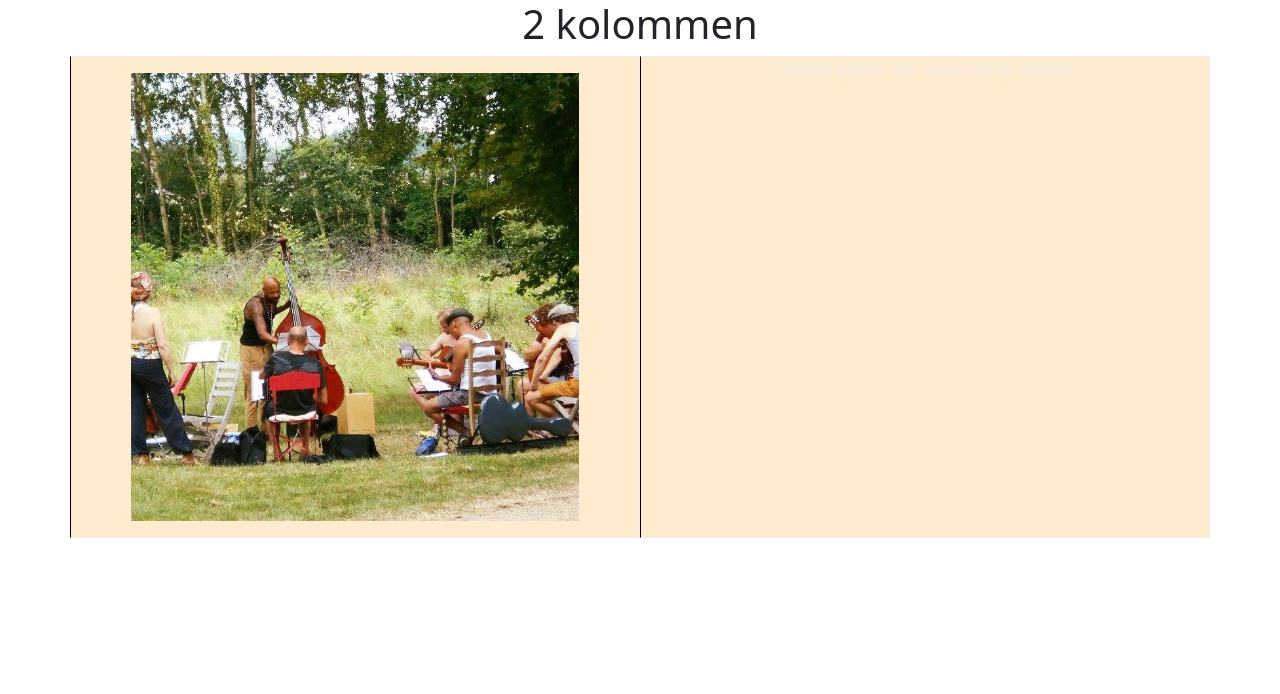
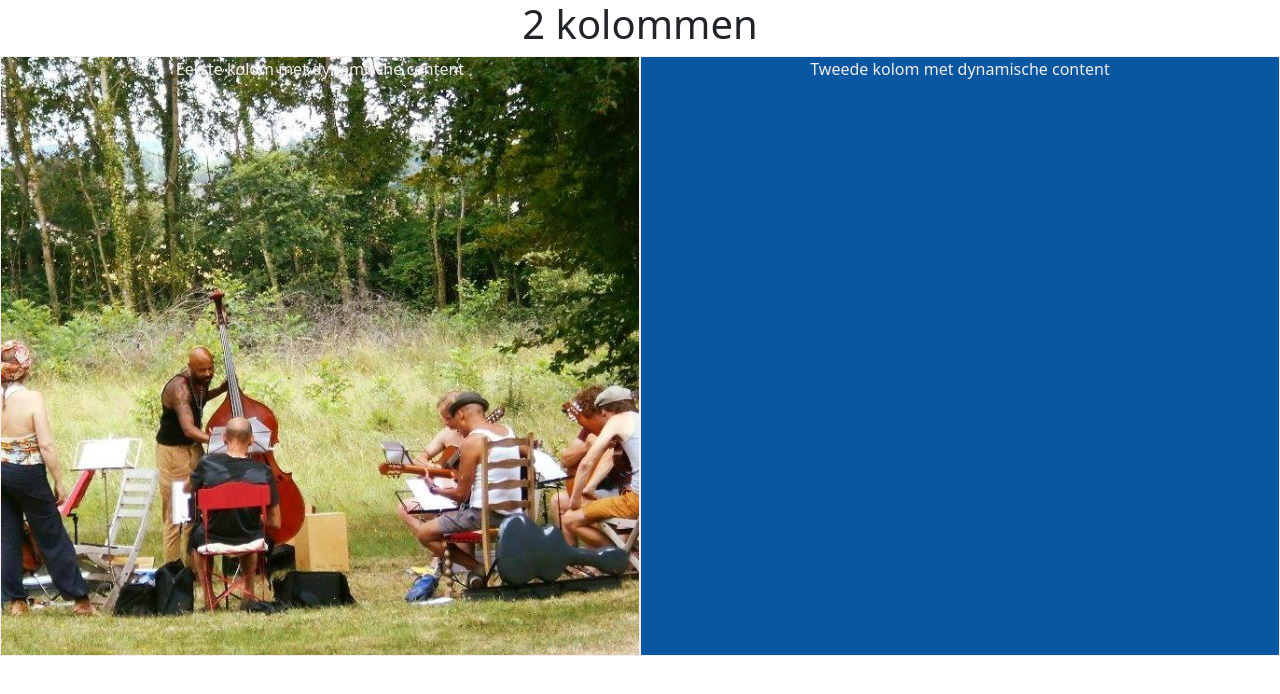
Before and after one commit to saebuabu/bootstrap-react, a React (Create React App) app: page / in a window 1280 px wide. Shown: the top 694 px of the page. Built offline with nearby package versions, Linux system fonts and the light colour scheme.

Commit message:
background image met size cover

```diff
--- a/src/components/Opdracht2Kolommen/index.jsx
+++ b/src/components/Opdracht2Kolommen/index.jsx
@@ -3,12 +3,19 @@
 export default function Opdracht2Kolommen() {
     return (
         <>
-        <div className="container" id="opdracht2K">
+        <div className="container-fluid" id="opdracht2K">
             <div className="row">
-                <div className="col">
-                    <img src='./img/tangofrankrijk.jpg' alt='Tangoworkshop Frankrijk'></img>
+                <div className="col-6" style={{
+                            backgroundImage: `url("/img/tangofrankrijk.jpg")`,
+                            backgroundSize: "cover",
+                            backgroundPosition: "top"
+
+
+                        }}
+                >
+                    <p>Eerste kolom met dynamische content</p>
                 </div>
-                <div className="col">
+                <div className="col-6">
                     <p>Tweede kolom met dynamische content</p>
                 </div>
             </div>
--- a/src/components/Opdracht2Kolommen/style.css
+++ b/src/components/Opdracht2Kolommen/style.css
@@ -8,3 +8,7 @@
     background-color: blanchedalmond;
     border-left: 1px solid black;
 }
+
+#opdracht2K .row .col-6:nth-child(1) {
+    min-height: 75vh;
+}
```
